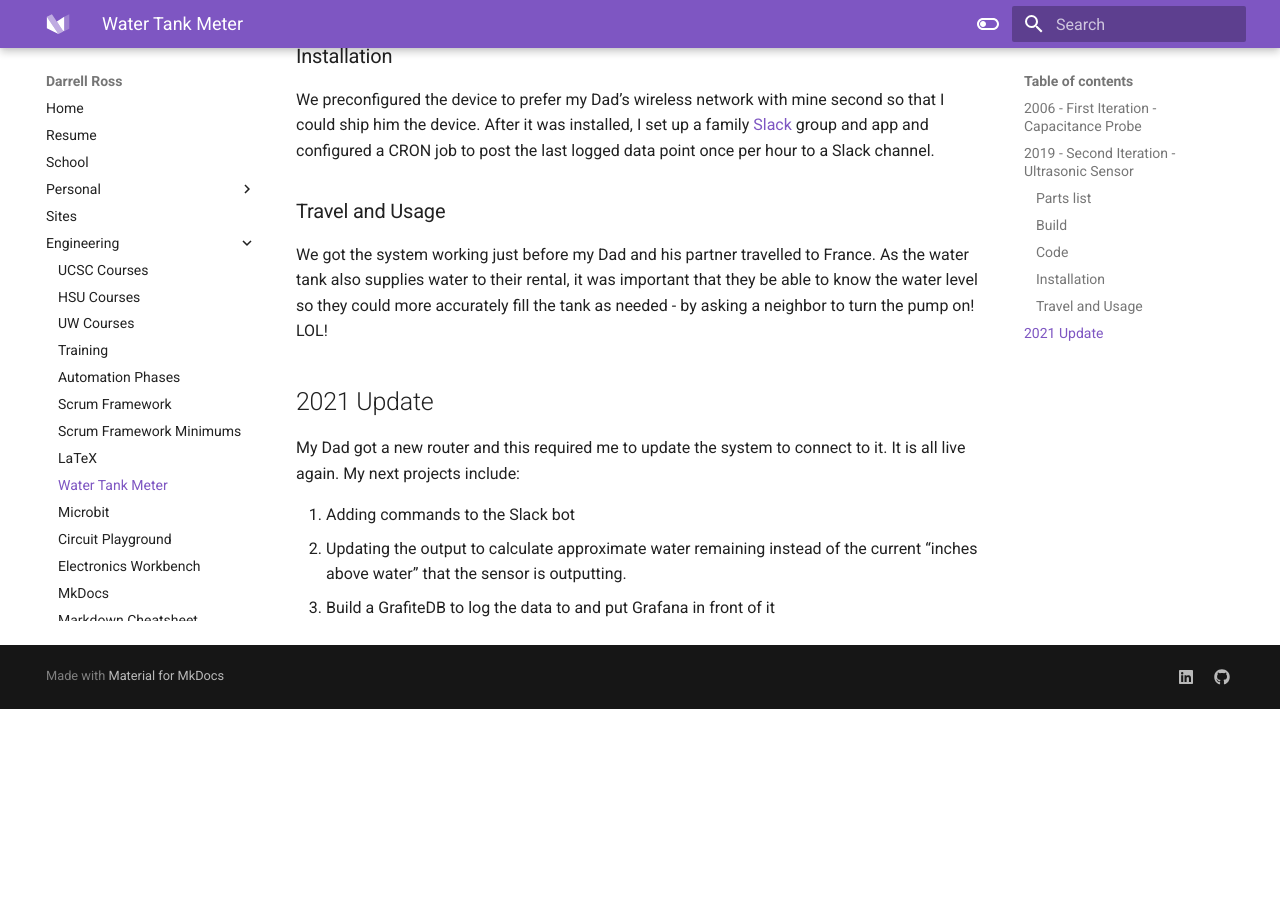
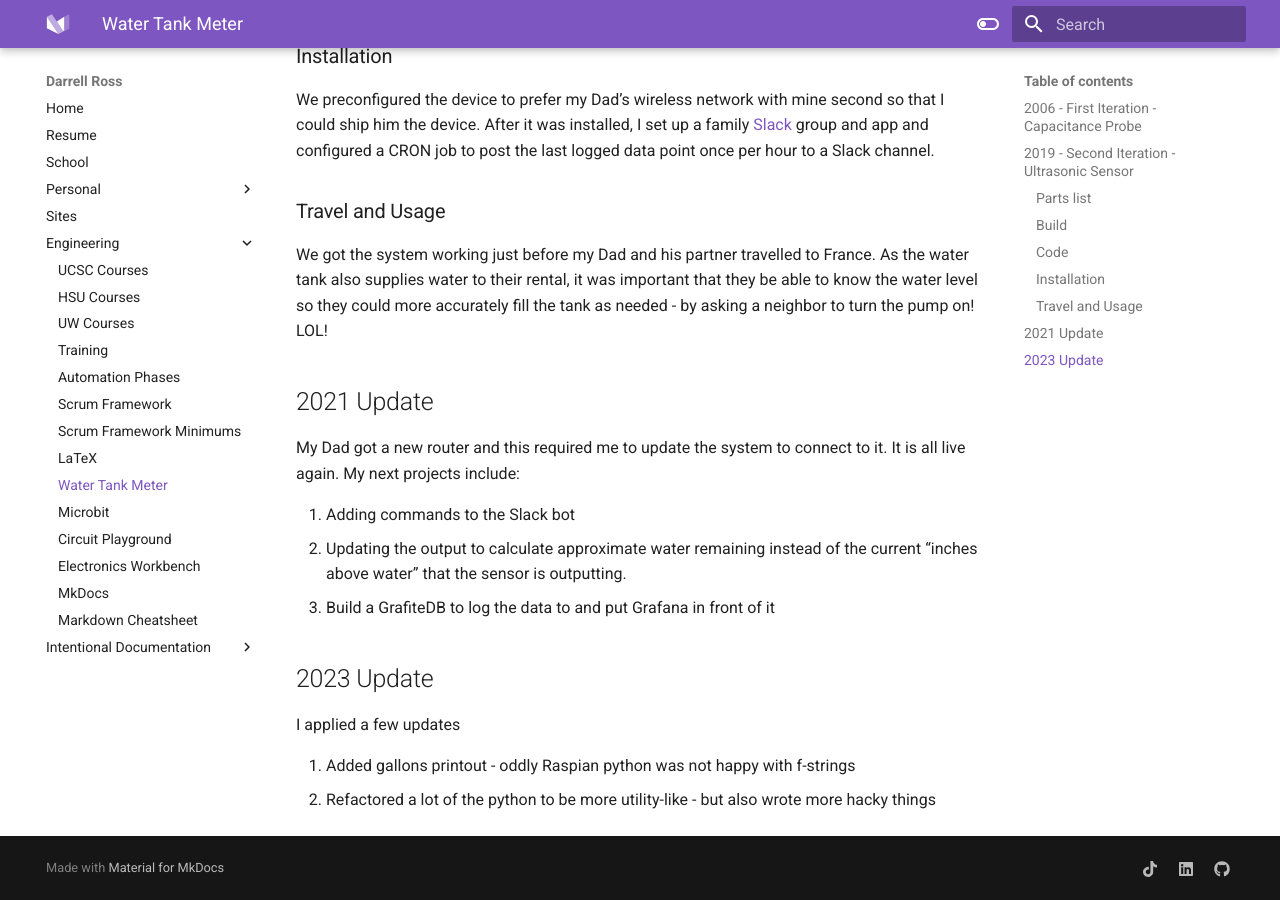
Before and after one commit to eukota/eukota.github.io, an MkDocs documentation site: the page built from docs/engineering/water_tank_meter.md, in a window 1280 px wide and 900 px high, scrolled down 1489 px. Built offline with MkDocs 1.6.1 and Material for MkDocs 9.7.7, drawn with Linux system fonts in a browser that asks for light colours; before the commit the page ends 2198 px from its top, so only the background shows below that.

Commit message:
Added 2023 update for water tank meter code.

```diff
--- a/docs/engineering/water_tank_meter.md
+++ b/docs/engineering/water_tank_meter.md
@@ -44,3 +44,10 @@
 1. Adding commands to the Slack bot
 1. Updating the output to calculate approximate water remaining instead of the current "inches above water" that the sensor is outputting.
 1. Build a GrafiteDB to log the data to and put Grafana in front of it
+
+## 2023 Update
+
+I applied a few updates
+
+1. Added gallons printout - oddly Raspian python was not happy with f-strings
+1. Refactored a lot of the python to be more utility-like - but also wrote more hacky things
--- a/mkdocs.yml
+++ b/mkdocs.yml
@@ -110,6 +110,8 @@
 use_directory_urls: false # enabled the direct html link for the Guntley PV Barn
 extra:
     social:
+        - icon: fontawesome/brands/tiktok
+          link: https://www.tiktok.com/@eukota
         - icon: fontawesome/brands/linkedin
           link: https://www.linkedin.com/in/darrellaross/
         - icon: fontawesome/brands/github
```
